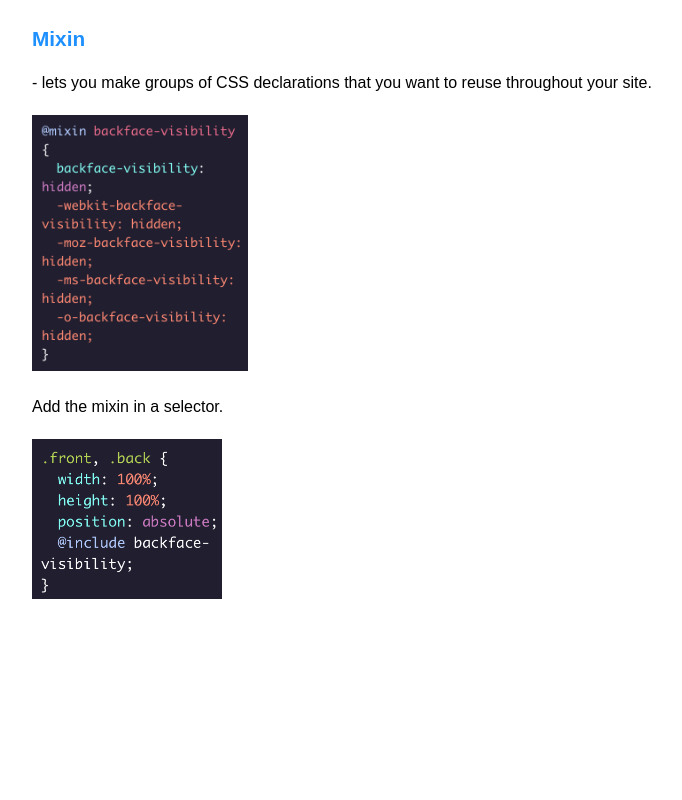
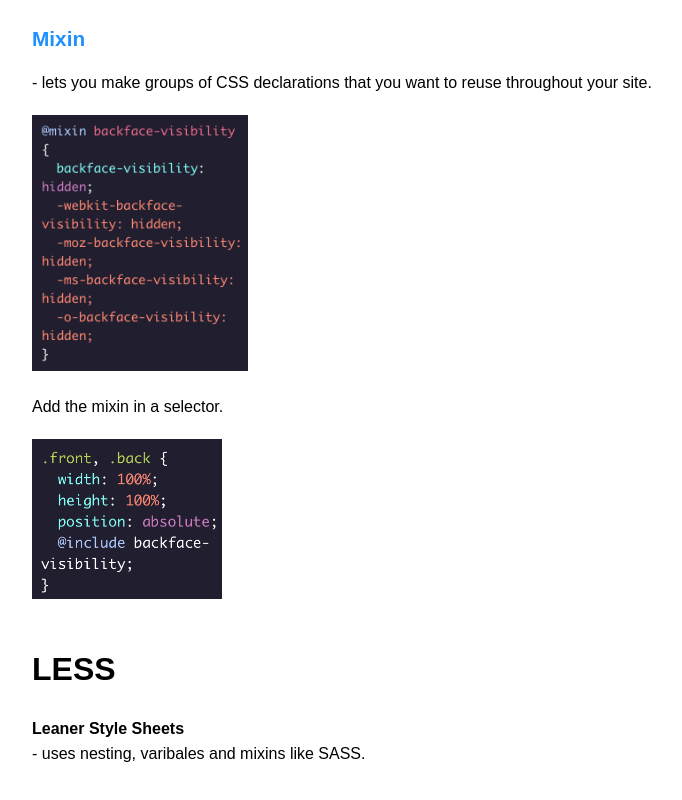
Before and after one commit to robteaw/guide2, a React (Create React App) app: page /css in a window 1280 px wide. Shown: the part 3271-4071 px from the top of the page, without its empty margins (168-850 px from the left). Before the commit the page ends 4050 px from the top, so only its background shows below. Built offline with nearby package versions, Linux system fonts and the light colour scheme; the HTML template or start-up script is replaced by a standard one.

Commit message:
43. Less and Typescript Info Added

```diff
--- a/src/index.css
+++ b/src/index.css
@@ -380,10 +380,10 @@
 }
 
 @media (max-width: 750px) {
-  .img1 {
+  .info .img1 {
     height: 10rem;
   }
-  .img4 {
+  .info .img4 {
     height: 16rem;
   }
   form {
--- a/src/pages/Css/Css.tsx
+++ b/src/pages/Css/Css.tsx
@@ -1,5 +1,6 @@
 import Center from "./Center";
 import Sass from "./Sass";
+import Less from "./Less";
 // images
 import box from "../../images/box_model.png";
 import css from "../../images/code_css.png";
@@ -53,6 +54,8 @@
           <Center />
 
           <Sass />
+
+          <Less />
         </div>
       </div>
 
--- /dev/null
+++ b/src/pages/Css/Less.tsx
@@ -0,0 +1,11 @@
+import React from 'react'
+
+export default function Less() {
+  return (
+    <div>
+        <h1>LESS</h1>
+        <h3>Leaner Style Sheets</h3>
+        <p>- uses nesting, varibales and mixins like SASS.</p>
+    </div>
+  )
+}
--- a/src/pages/Javascript/Javascript.tsx
+++ b/src/pages/Javascript/Javascript.tsx
@@ -1,3 +1,4 @@
+import Typescript from "./Typescript";
 // images
 import func from "../../images/function.png";
 import func2 from "../../images/function2.png";
@@ -151,6 +152,8 @@
           <p>Node.js allows you to run JavaScript on the server.</p>
         </div>
 
+        <Typescript />
+
         <script src="main.js"></script>
       </div>
     </>
--- /dev/null
+++ b/src/pages/Javascript/Typescript.tsx
@@ -0,0 +1,9 @@
+import React from 'react'
+
+export default function Typescript() {
+  return (
+    <div>
+        <h1>Typescript</h1>
+    </div>
+  )
+}
```
